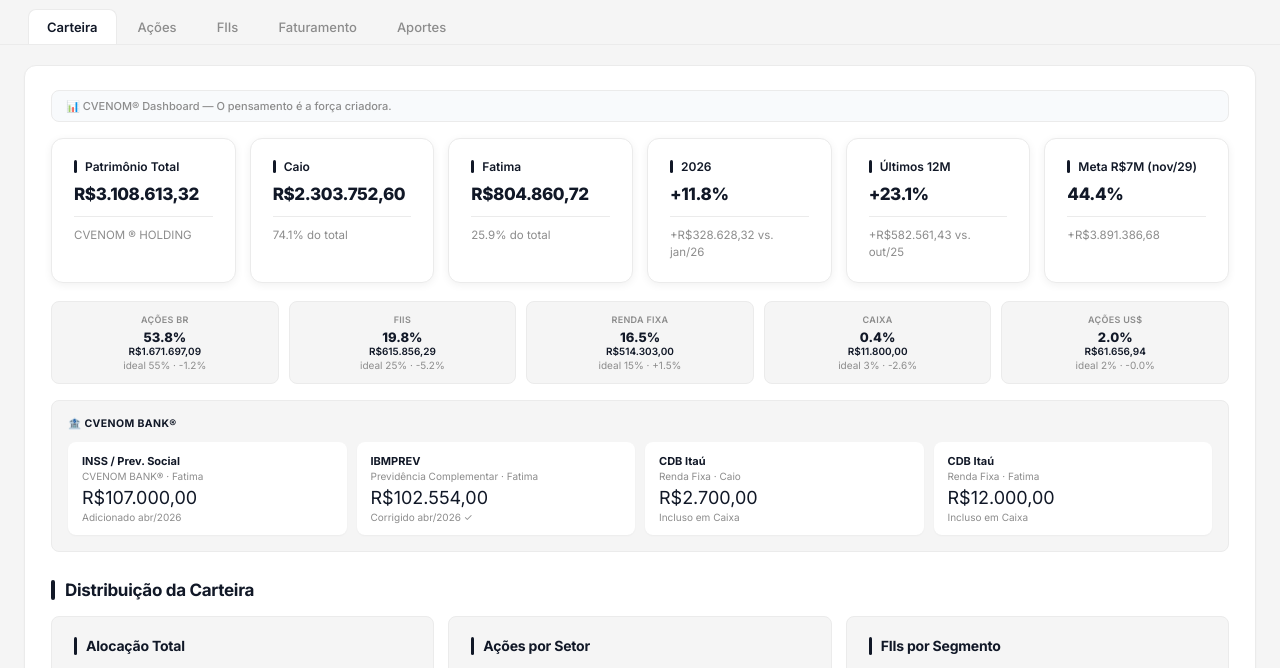
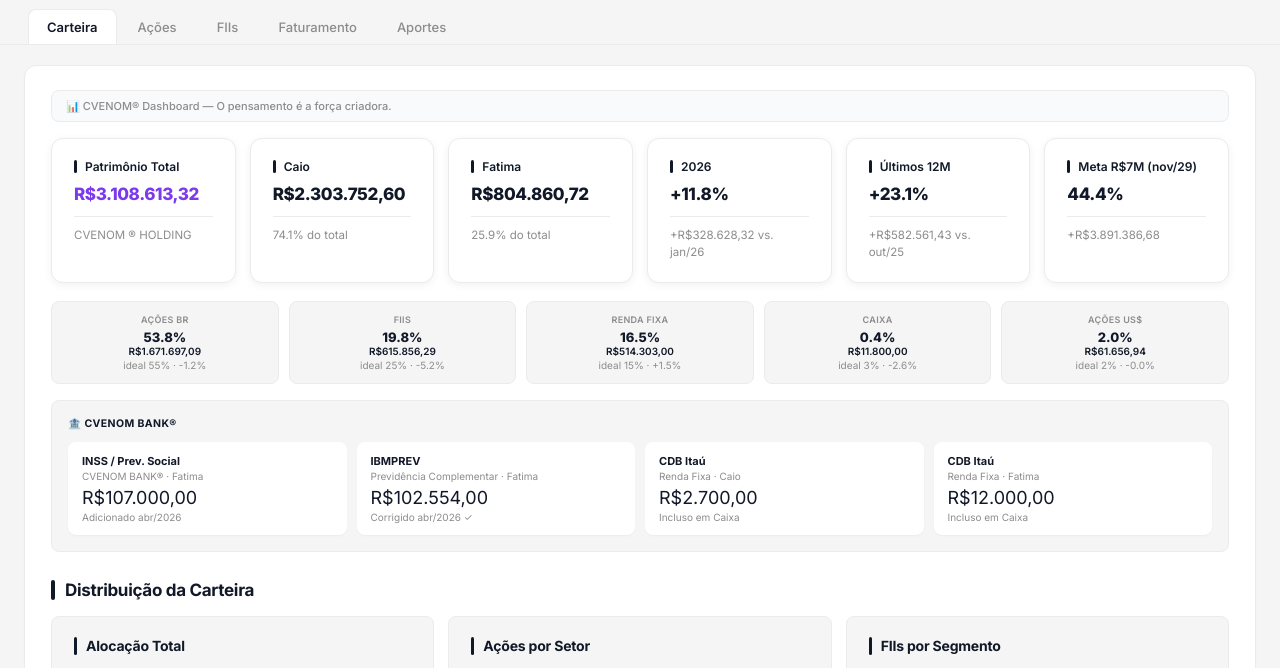
Before and after one commit to caiovenom/cvenom-dashboard, a plain HTML site: page index.html in a window 1280 px wide. Shown: the part 59-727 px from the top of the page. Drawn offline with nearby package versions, Linux system fonts and the light colour scheme.

Commit message:
fix: patrimônio total em roxo

```diff
--- a/index.html
+++ b/index.html
@@ -69,7 +69,7 @@ tbody tr:hover{background:#f9fafb;}
 .card.gold .card-value{color:var(--gold);}
 .card.green .card-value{color:var(--green);}
 .card.purple .card-value{color:#2563eb;}
-.card.pat .card-value{color:#7c3aed;}
+.card.pat .card-value{color:#7c3aed!important;}
 
 /* ALLOC */
 .alloc-grid{display:grid;grid-template-columns:repeat(auto-fit,minmax(105px,1fr));gap:10px;margin-bottom:16px;}
```
